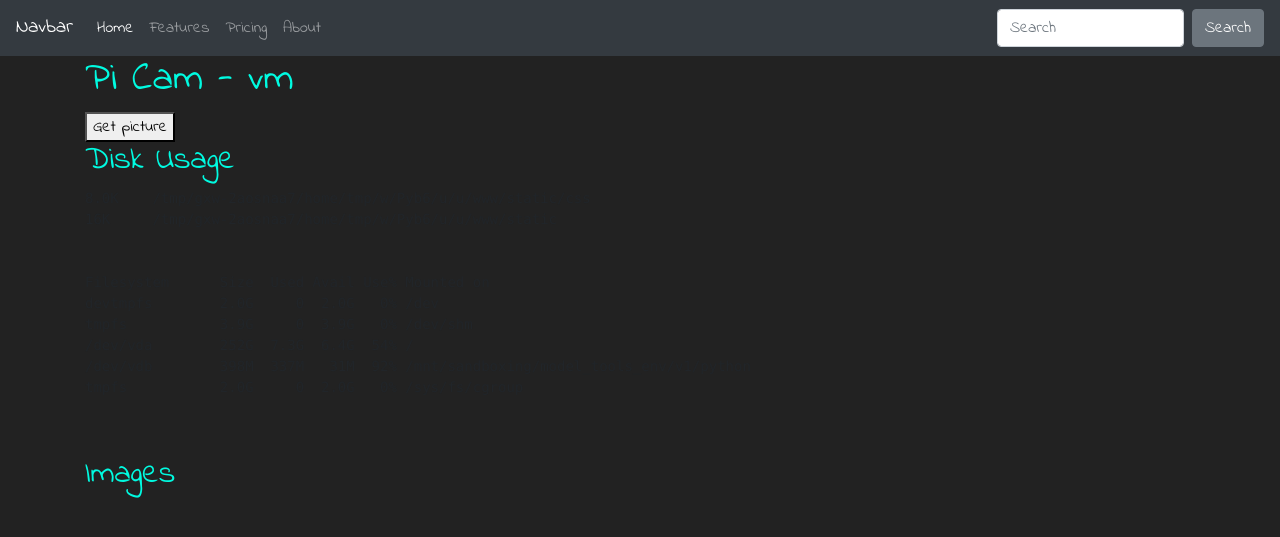
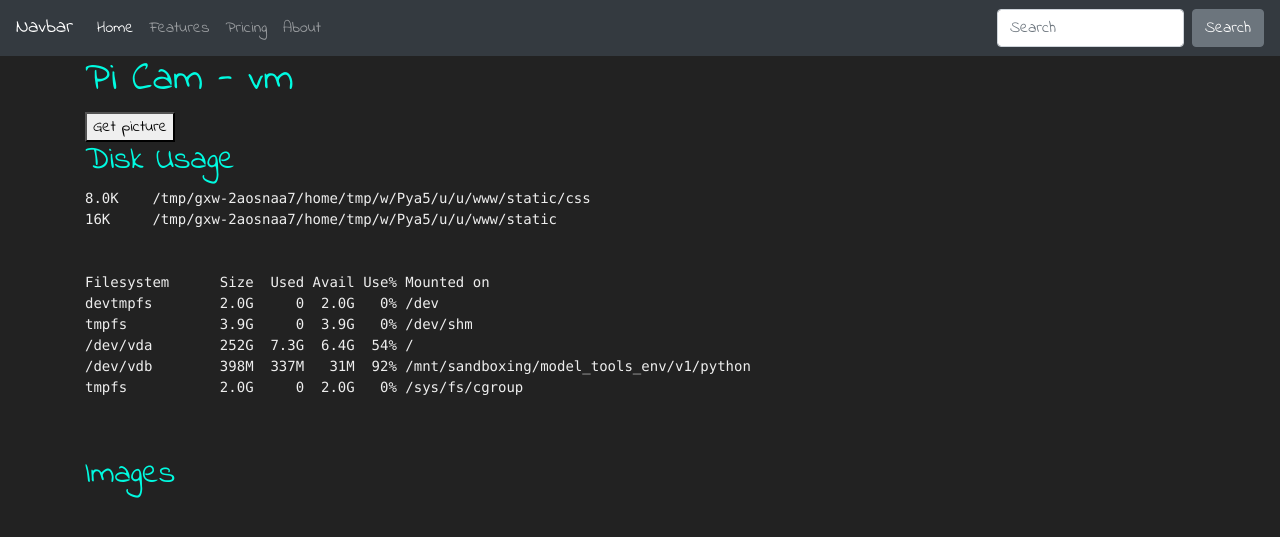
Before and after one commit to NanoDano/Pi-Cam-Server, a Flask app: page / in a window 1280 px wide. Shown: the top 537 px of the page. Run offline with Flask 2, Linux system fonts and the light colour scheme; some libraries are stand-ins or nearby versions.

Commit message:
Turning pre white

```diff
--- a/static/css/global.css
+++ b/static/css/global.css
@@ -6,3 +6,6 @@ body {
 h1, h2, h3, h4, h5, h6 {
     color: #00fbe1;
 }
+pre {
+    color: #EEEEEE;
+}
```
